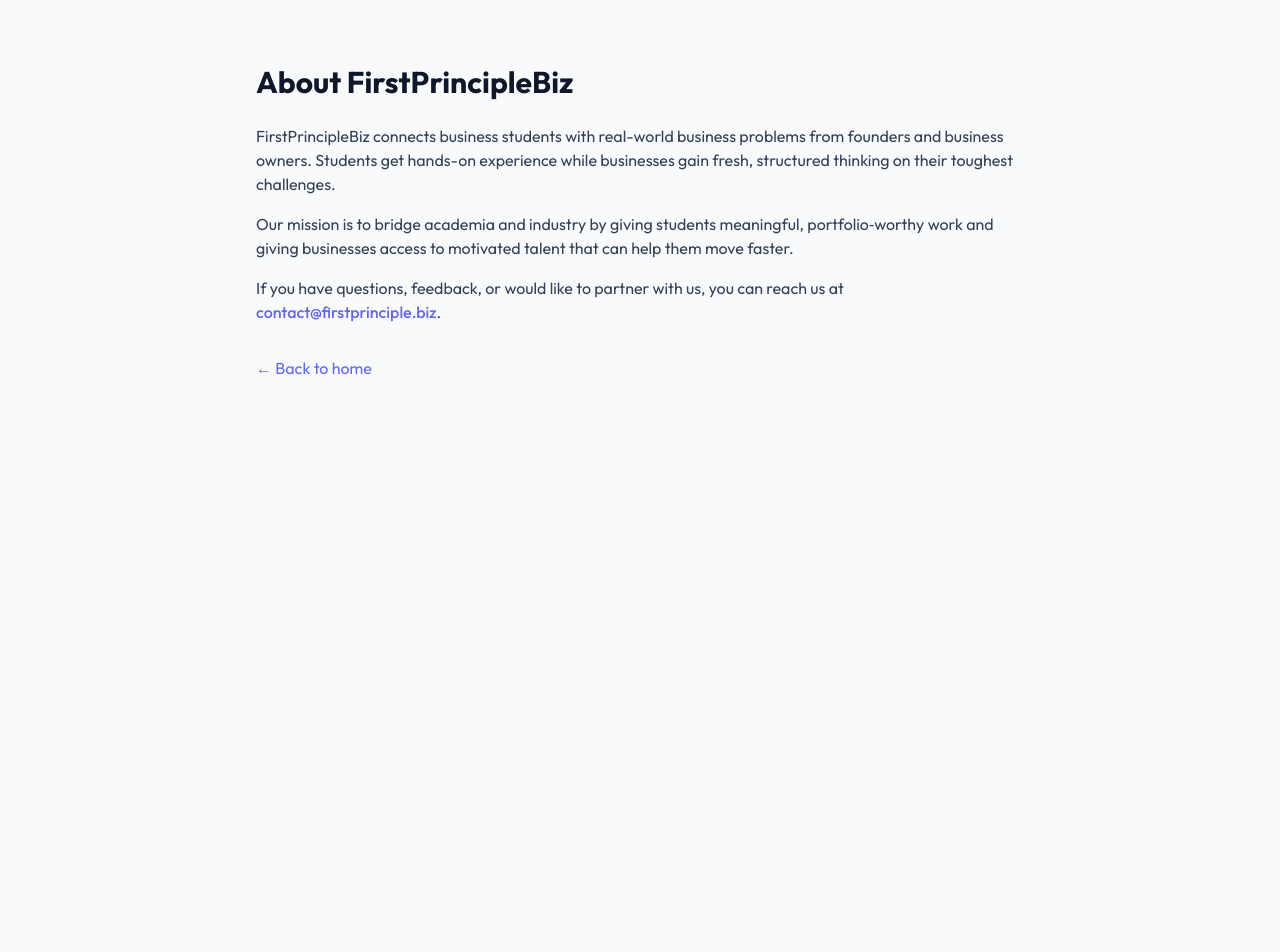
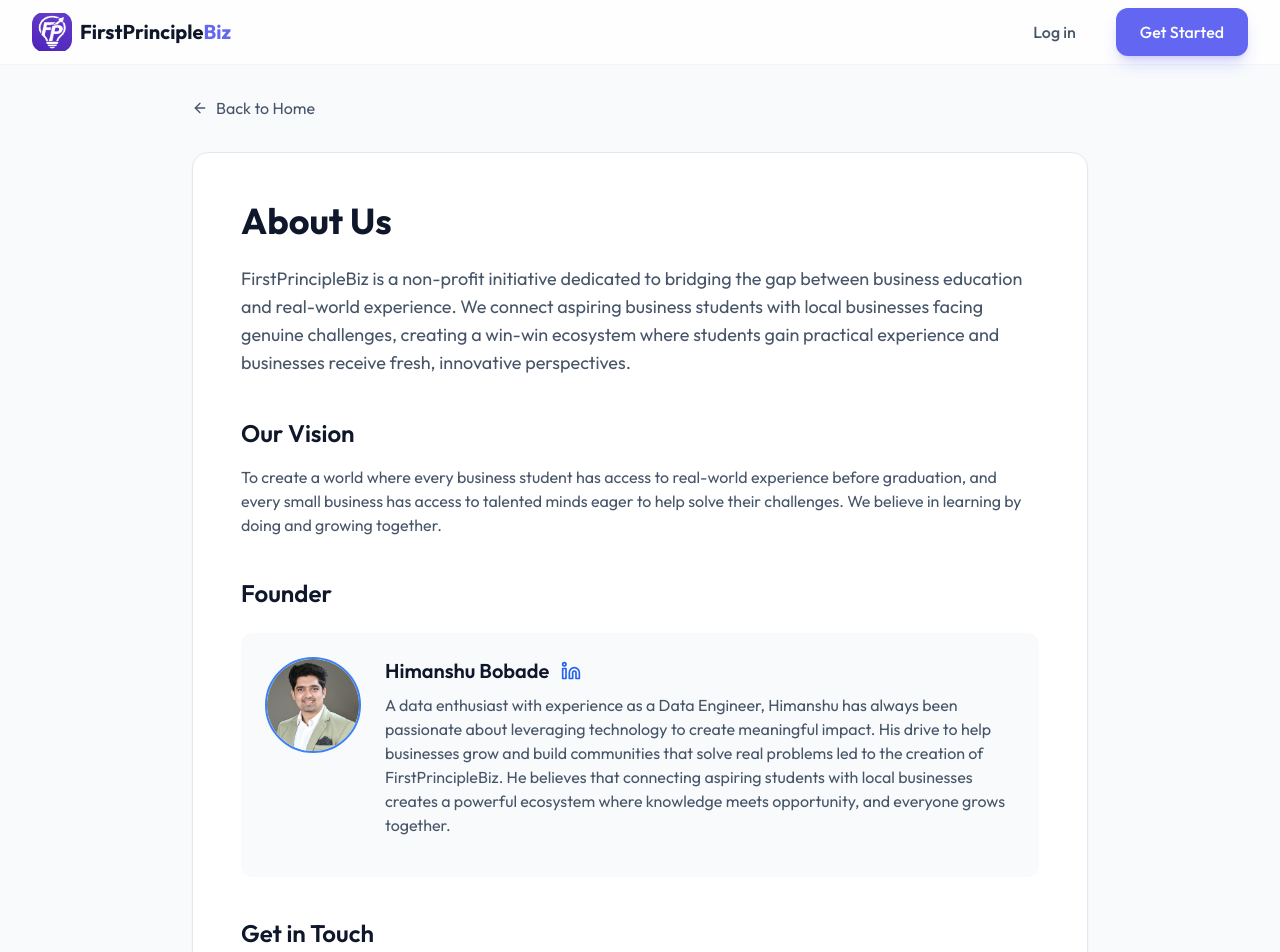
Before and after one commit to firstprinciplebiz/firstprinciplebiz_prod, a Next.js app in the folder apps/web/: page /about in a window 1280 px wide. Shown: the top 952 px of the page. Before the commit the page ends 800 px from the top, so only its background shows below. Built offline with nearby package versions, Linux system fonts and the light colour scheme.

Commit message:
feat: update About page with founder photo and contact

```diff
--- a/apps/web/app/about/page.tsx
+++ b/apps/web/app/about/page.tsx
@@ -1,36 +1,166 @@
+// import Link from "next/link";
+
+// export default function AboutPage() {
+//   return (
+//     <main className="min-h-screen px-4 py-16 sm:px-6 lg:px-8">
+//       <div className="max-w-3xl mx-auto">
+//         <h1 className="text-3xl font-bold text-slate-900 mb-6">About FirstPrincipleBiz</h1>
+//         <p className="text-slate-700 mb-4">
+//           FirstPrincipleBiz connects business students with real-world business problems from
+//           founders and business owners. Students get hands-on experience while businesses gain
+//           fresh, structured thinking on their toughest challenges.
+//         </p>
+//         <p className="text-slate-700 mb-4">
+//           Our mission is to bridge academia and industry by giving students meaningful, portfolio‑worthy
+//           work and giving businesses access to motivated talent that can help them move faster.
+//         </p>
+//         <p className="text-slate-700 mb-4">
+//           If you have questions, feedback, or would like to partner with us, you can reach us at{" "}
+//           <a
+//             href="mailto:contact@firstprinciple.biz"
+//             className="text-primary hover:underline font-medium"
+//           >
+//             contact@firstprinciple.biz
+//           </a>
+//           .
+//         </p>
+
+//         <div className="mt-8">
+//           <Link href="/" className="text-primary hover:underline">
+//             ← Back to home
+//           </Link>
+//         </div>
+//       </div>
+//     </main>
+//   );
+// }
+
+
 import Link from "next/link";
+import { ArrowLeft, Mail, Linkedin } from "lucide-react";
 
 export default function AboutPage() {
   return (
-    <main className="min-h-screen px-4 py-16 sm:px-6 lg:px-8">
-      <div className="max-w-3xl mx-auto">
-        <h1 className="text-3xl font-bold text-slate-900 mb-6">About FirstPrincipleBiz</h1>
-        <p className="text-slate-700 mb-4">
-          FirstPrincipleBiz connects business students with real-world business problems from
-          founders and business owners. Students get hands-on experience while businesses gain
-          fresh, structured thinking on their toughest challenges.
-        </p>
-        <p className="text-slate-700 mb-4">
-          Our mission is to bridge academia and industry by giving students meaningful, portfolio‑worthy
-          work and giving businesses access to motivated talent that can help them move faster.
-        </p>
-        <p className="text-slate-700 mb-4">
-          If you have questions, feedback, or would like to partner with us, you can reach us at{" "}
-          <a
-            href="mailto:contact@firstprinciple.biz"
-            className="text-primary hover:underline font-medium"
+    <div className="min-h-screen bg-slate-50">
+      {/* Navigation */}
+      <nav className="fixed top-0 left-0 right-0 z-50 bg-white/80 backdrop-blur-lg border-b border-slate-100">
+        <div className="max-w-7xl mx-auto px-4 sm:px-6 lg:px-8">
+          <div className="flex items-center justify-between h-16">
+            <Link href="/" className="flex items-center gap-2">
+              <img
+                src="/icon.png"
+                alt="FirstPrincipleBiz"
+                className="w-10 h-10 rounded-xl object-contain"
+              />
+              <span className="font-bold text-xl text-slate-900">
+                FirstPrinciple<span className="text-primary">Biz</span>
+              </span>
+            </Link>
+
+            <div className="flex items-center gap-4">
+              <Link href="/login" className="btn-ghost">
+                Log in
+              </Link>
+              <Link href="/signup" className="btn-primary">
+                Get Started
+              </Link>
+            </div>
+          </div>
+        </div>
+      </nav>
+
+      {/* Main Content */}
+      <main className="pt-24 pb-16 px-4 sm:px-6 lg:px-8">
+        <div className="max-w-4xl mx-auto">
+          {/* Back Link */}
+          <Link
+            href="/"
+            className="inline-flex items-center gap-2 text-slate-600 hover:text-slate-900 mb-8"
           >
-            contact@firstprinciple.biz
-          </a>
-          .
-        </p>
+            <ArrowLeft className="w-4 h-4" />
+            Back to Home
+          </Link>
 
-        <div className="mt-8">
-          <Link href="/" className="text-primary hover:underline">
-            ← Back to home
-          </Link>
+          {/* About Section */}
+          <div className="bg-white rounded-2xl shadow-sm border border-slate-200 p-8 md:p-12">
+            <h1 className="text-4xl font-bold text-slate-900 mb-6">About Us</h1>
+
+            <div className="prose prose-slate max-w-none">
+              <p className="text-lg text-slate-600 mb-8">
+                FirstPrincipleBiz is a non-profit initiative dedicated to bridging the gap between
+                business education and real-world experience. We connect aspiring business students
+                with local businesses facing genuine challenges, creating a win-win ecosystem where
+                students gain practical experience and businesses receive fresh, innovative perspectives.
+              </p>
+
+              <h2 className="text-2xl font-semibold text-slate-900 mt-10 mb-4">Our Vision</h2>
+              <p className="text-slate-600 mb-8">
+                To create a world where every business student has access to real-world experience
+                before graduation, and every small business has access to talented minds eager to help
+                solve their challenges. We believe in learning by doing and growing together.
+              </p>
+
+              {/* Founder Section */}
+              <h2 className="text-2xl font-semibold text-slate-900 mt-10 mb-6">Founder</h2>
+              <div className="flex flex-col md:flex-row items-start gap-6 bg-slate-50 rounded-xl p-6">
+                <img
+                  src="/himanshu.jpg"
+                  alt="Himanshu Bobade"
+                  className="w-24 h-24 rounded-full object-cover flex-shrink-0 border-2 border-blue-500"
+                />
+                <div>
+                  <div className="flex items-center gap-3 mb-2">
+                    <h3 className="text-xl font-semibold text-slate-900">Himanshu Bobade</h3>
+                    <a
+                      href="https://www.linkedin.com/in/himanshu-bobade/"
+                      target="_blank"
+                      rel="noopener noreferrer"
+                      className="text-blue-600 hover:text-blue-800 transition-colors"
+                      title="Connect on LinkedIn"
+                    >
+                      <Linkedin className="w-5 h-5" />
+                    </a>
+                  </div>
+                  <p className="text-slate-600 mb-4">
+                    A data enthusiast with experience as a Data Engineer, Himanshu has always been
+                    passionate about leveraging technology to create meaningful impact. His drive to
+                    help businesses grow and build communities that solve real problems led to the
+                    creation of FirstPrincipleBiz. He believes that connecting aspiring students with
+                    local businesses creates a powerful ecosystem where knowledge meets opportunity,
+                    and everyone grows together.
+                  </p>
+                </div>
+              </div>
+
+              {/* Contact */}
+              <h2 className="text-2xl font-semibold text-slate-900 mt-10 mb-4">Get in Touch</h2>
+              <a
+                href="mailto:contact@firstprinciple.biz"
+                className="inline-flex items-center gap-2 text-primary hover:text-primary/80 font-medium"
+              >
+                <Mail className="w-5 h-5" />
+                contact@firstprinciple.biz
+              </a>
+            </div>
+          </div>
         </div>
-      </div>
-    </main>
+      </main>
+
+      {/* Footer */}
+      <footer className="py-8 px-4 sm:px-6 lg:px-8 border-t border-slate-200 bg-white">
+        <div className="max-w-7xl mx-auto">
+          <div className="flex flex-col md:flex-row items-center justify-center gap-4">
+            <Link href="/" className="flex items-center gap-2">
+              <img
+                src="/icon.png"
+                alt="FirstPrincipleBiz"
+                className="w-8 h-8 rounded-lg object-contain"
+              />
+              <span className="font-semibold text-slate-900">FirstPrincipleBiz</span>
+            </Link>
+          </div>
+        </div>
+      </footer>
+    </div>
   );
 }
```
